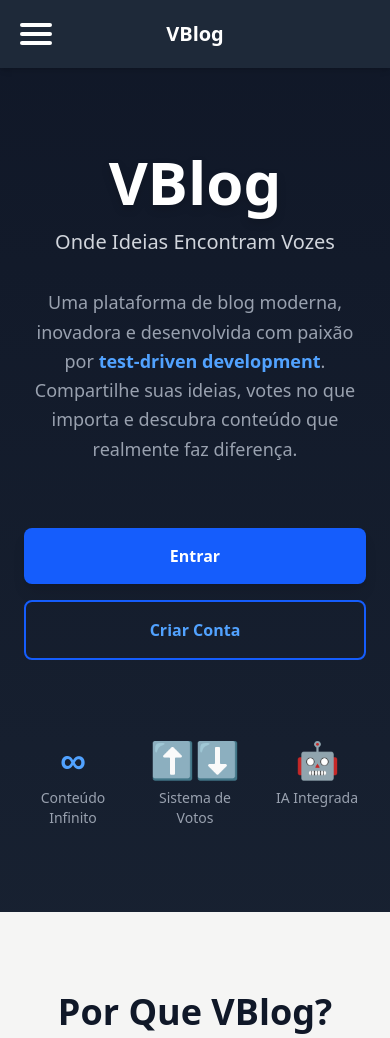
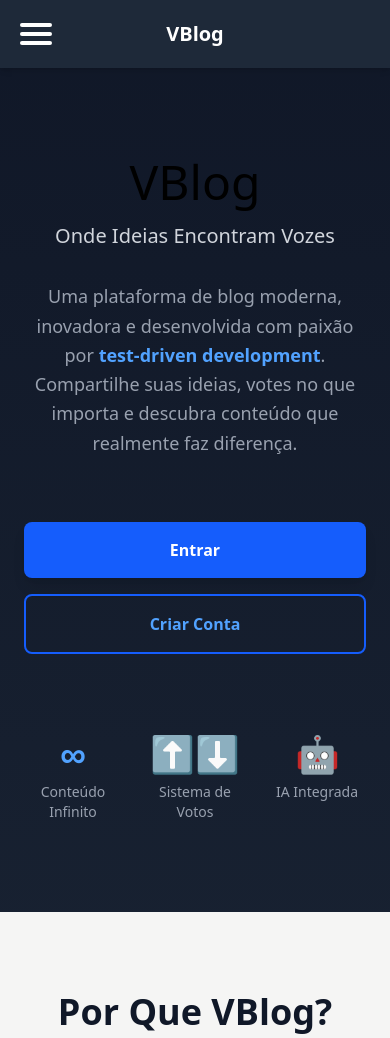
Before and after one commit to VitorMours/VBlog, a Django app: page / in a window 390 px wide. Shown: the top 1038 px of the page. Run offline with Django 5.2, Linux system fonts and the light colour scheme; the visitor is signed in with stand-in values (Sample User, id 1); some libraries are stand-ins or nearby versions.

Commit message:
Correcting menu and title

```diff
--- a/blog/static/js/main.js
+++ b/blog/static/js/main.js
@@ -0,0 +1,52 @@
+document.addEventListener('DOMContentLoaded', function () {
+	const menuIcon = document.getElementById('menu-icon');
+	const mobileMenu = document.getElementById('mobile-menu');
+	const line1 = document.getElementById('line-1');
+	const line2 = document.getElementById('line-2');
+	const line3 = document.getElementById('line-3');
+
+	function setClosed() {
+		if (!mobileMenu) return;
+		mobileMenu.style.maxHeight = '0';
+		mobileMenu.style.opacity = '';
+		mobileMenu.style.pointerEvents = 'none';
+		if (menuIcon) menuIcon.setAttribute('aria-expanded', 'false');
+		if (line1) { line1.style.transform = ''; }
+		if (line2) { line2.style.opacity = ''; }
+		if (line3) { line3.style.transform = ''; }
+	}
+
+	function setOpen() {
+		if (!mobileMenu) return;
+		mobileMenu.style.maxHeight = mobileMenu.scrollHeight + 'px';
+		mobileMenu.style.opacity = '1';
+		mobileMenu.style.pointerEvents = 'auto';
+		if (menuIcon) menuIcon.setAttribute('aria-expanded', 'true');
+		if (line1) { line1.style.transform = 'translateY(8px) rotate(45deg)'; }
+		if (line2) { line2.style.opacity = '0'; }
+		if (line3) { line3.style.transform = 'translateY(-8px) rotate(-45deg)'; }
+	}
+
+	if (menuIcon && mobileMenu) {
+		// ensure aria attribute exists
+		if (!menuIcon.hasAttribute('aria-expanded')) menuIcon.setAttribute('aria-expanded', 'false');
+		menuIcon.addEventListener('click', function (e) {
+			const expanded = menuIcon.getAttribute('aria-expanded') === 'true';
+			if (expanded) setClosed(); else setOpen();
+		});
+		// keyboard toggling
+		menuIcon.addEventListener('keydown', function (e) {
+			if (e.key === 'Enter' || e.key === ' ' || e.key === 'Spacebar') {
+				e.preventDefault();
+				const expanded = menuIcon.getAttribute('aria-expanded') === 'true';
+				if (expanded) setClosed(); else setOpen();
+			}
+		});
+
+		// Close menu when resizing to large screens
+		const mq = window.matchMedia('(min-width: 640px)');
+		const mqHandler = (e) => { if (e.matches) setClosed(); };
+		if (mq.addEventListener) mq.addEventListener('change', mqHandler);
+		else if (mq.addListener) mq.addListener(mqHandler);
+	}
+});
--- a/blog/templates/index.html
+++ b/blog/templates/index.html
@@ -9,7 +9,7 @@
     <div class="max-w-4xl mx-auto text-center space-y-8">
       <!-- Logo & Title -->
       <div class="space-y-4">
-        <h1 class="text-6xl md:text-8xl font-black text-white drop-shadow-lg">VBlog</h1>
+        <h1 class="text-5xl md:text-6xl font-white">VBlog</h1>
         <p class="text-xl md:text-2xl text-gray-300 font-light">Onde Ideias Encontram Vozes</p>
       </div>
 
--- a/blog/templates/partials/_header.html
+++ b/blog/templates/partials/_header.html
@@ -1,12 +1,12 @@
-<header class="sticky">
+<header class="sticky"\>
     <nav class="bg-gray-800 p-5 text-white shadow-md">
         <div class="container relative w-full mx-auto flex justify-center sm:justify-between items-center">
-            <div id="menu-icon" class="sm:hidden absolute w-8 h-8 left-0 flex flex-col justify-evenly content-evenly hover:cursor-pointer">
+            <div id="menu-icon" role="button" tabindex="0" aria-expanded="false" class="sm:hidden absolute w-8 h-8 left-0 flex flex-col justify-evenly content-evenly hover:cursor-pointer z-50">
                 <span id="line-1" class="block w-full h-1 bg-white rounded"></span>
                 <span id="line-2" class="block w-full h-1 bg-white rounded"></span>
                 <span id="line-3" class="block w-full h-1 bg-white rounded"></span>
             </div>
-            <a href="/" id="blog-logo" class="text-xl font-bold">VBlog</a>
+            <a href="/" id="blog-logo" class="text-xl font-bold relative z-30">VBlog</a>
             <div class="ml-5 hidden sm:flex justify-between items-center w-full ">
                 <div>
                     <div class="space-x-8">
@@ -33,4 +33,33 @@
                 </div>
             </div>
         </div>
+        <!-- Mobile menu (hidden by default) -->
+        <div id="mobile-menu" class="sm:hidden fixed top-0 left-0 w-full bg-gray-800 text-white overflow-hidden" style="z-index:2147483647; max-height:0; transition:max-height 300ms ease; pointer-events:auto;">
+            <div class="container mx-auto p-4 flex flex-col space-y-3">
+                <div>
+                    <div class="flex flex-col space-y-2">
+                        {% if user.is_authenticated %}
+                            <a href="{% url 'relevants' %}" class="block">Relevantes</a>
+                            <a href="{% url 'recents' %}" class="block">Recentes</a>
+                            <a href="{% url 'create_post' %}" class="block">Criar Post</a>
+                        {% else %}
+                            <a href="{% url 'index' %}" class="block">Home</a>
+                            <a href="{% url 'about' %}" class="block">About</a>
+                        {% endif %}
+                    </div>
+                </div>
+                <div>
+                    <div class="flex flex-col space-y-2">
+                        {% if user.is_authenticated %}
+                            <a href="{% url 'profile' %}" class="block">Profile</a>
+                            <a href="{% url 'logout' %}" class="block">Logout</a>
+                        {% else %}
+                            <a href="{% url 'login' %}" class="block">Login</a>
+                            <a href="{% url 'signin' %}" class="block">Signin</a>
+                        {% endif %}
+                    </div>
+                </div>
+            </div>
+        </div>
+    </nav>
 </header>
--- a/blog/templates/partials/base.html
+++ b/blog/templates/partials/base.html
@@ -20,5 +20,7 @@
     {% endblock %}
     {% include './_footer.html' %}
 </body>
-{% block javascript %}{% endblock %}
+{% block javascript %}
+    <script src="{% static 'js/main.js' %}"></script>
+{% endblock %}
 </html>
--- a/docker-compose.yml
+++ b/docker-compose.yml
@@ -9,7 +9,7 @@ services:
       MYSQL_HOST: dolphin
     volumes:
       - .:/app
-      - static_volume:/app/static
+      - static_volume:/app/staticfiles
       - media_volume:/app/media
     expose:
       - "8000"
@@ -49,7 +49,7 @@ services:
     restart: always
     volumes:
       - ./nginx/default.conf:/etc/nginx/conf.d/default.conf:ro
-      - static_volume:/app/static:ro
+      - static_volume:/app/staticfiles:ro
       - media_volume:/app/media:ro  # ADICIONE :ro AQUI TAMBÉM
     ports:
       - "80:80"
--- a/project/settings.py
+++ b/project/settings.py
@@ -88,6 +88,7 @@ INSTALLED_APPS = [
 
 MIDDLEWARE = [
     'django.middleware.security.SecurityMiddleware',
+    'whitenoise.middleware.WhiteNoiseMiddleware',
     'django.contrib.sessions.middleware.SessionMiddleware',
     'django.middleware.common.CommonMiddleware',
     'django.middleware.csrf.CsrfViewMiddleware',
@@ -177,3 +178,8 @@ STATICFILES_DIRS = [
 # https://docs.djangoproject.com/en/5.2/ref/settings/#default-auto-field
 
 DEFAULT_AUTO_FIELD = 'django.db.models.BigAutoField'
+
+# WhiteNoise static files storage for production. Use compressed manifest storage
+# when DEBUG is False so files get fingerprinted for long-term caching.
+if not DEBUG:
+    STATICFILES_STORAGE = 'whitenoise.storage.CompressedManifestStaticFilesStorage'
```
Also changed, not shown: 2 other files.
